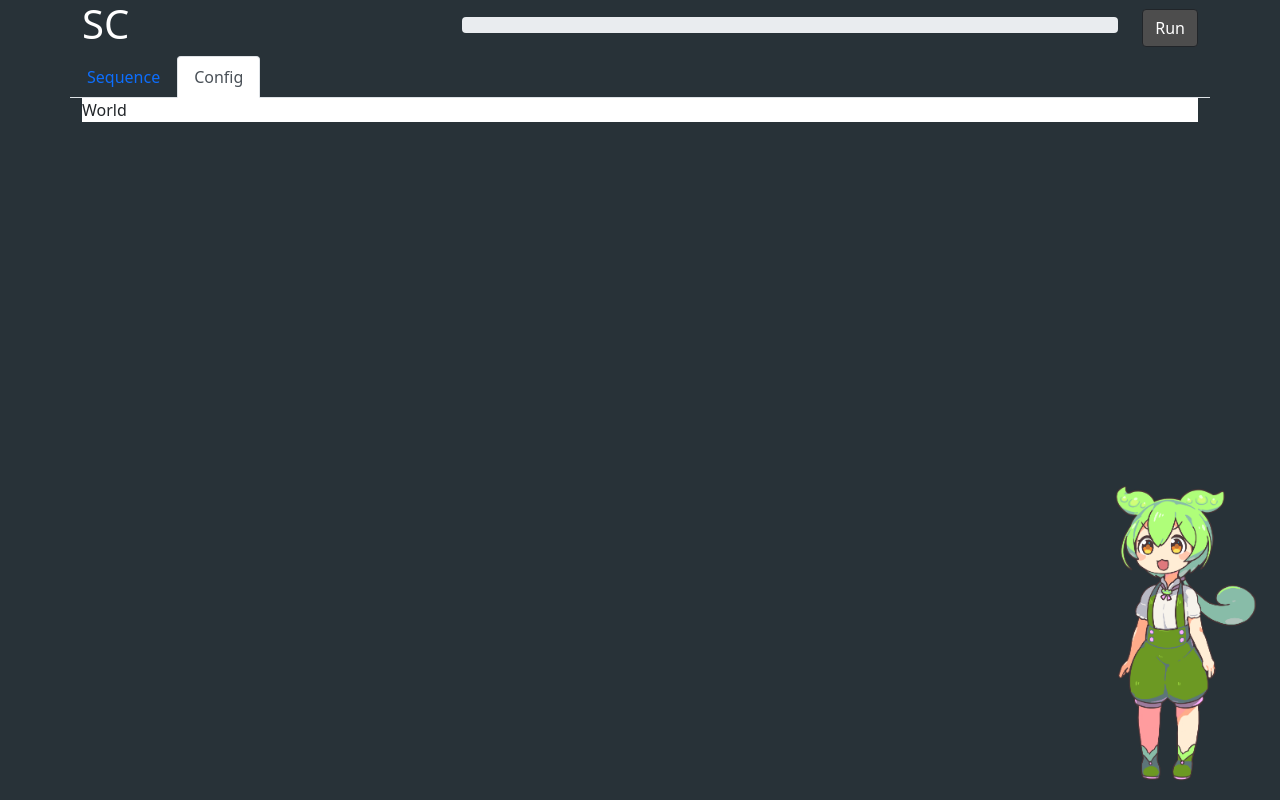
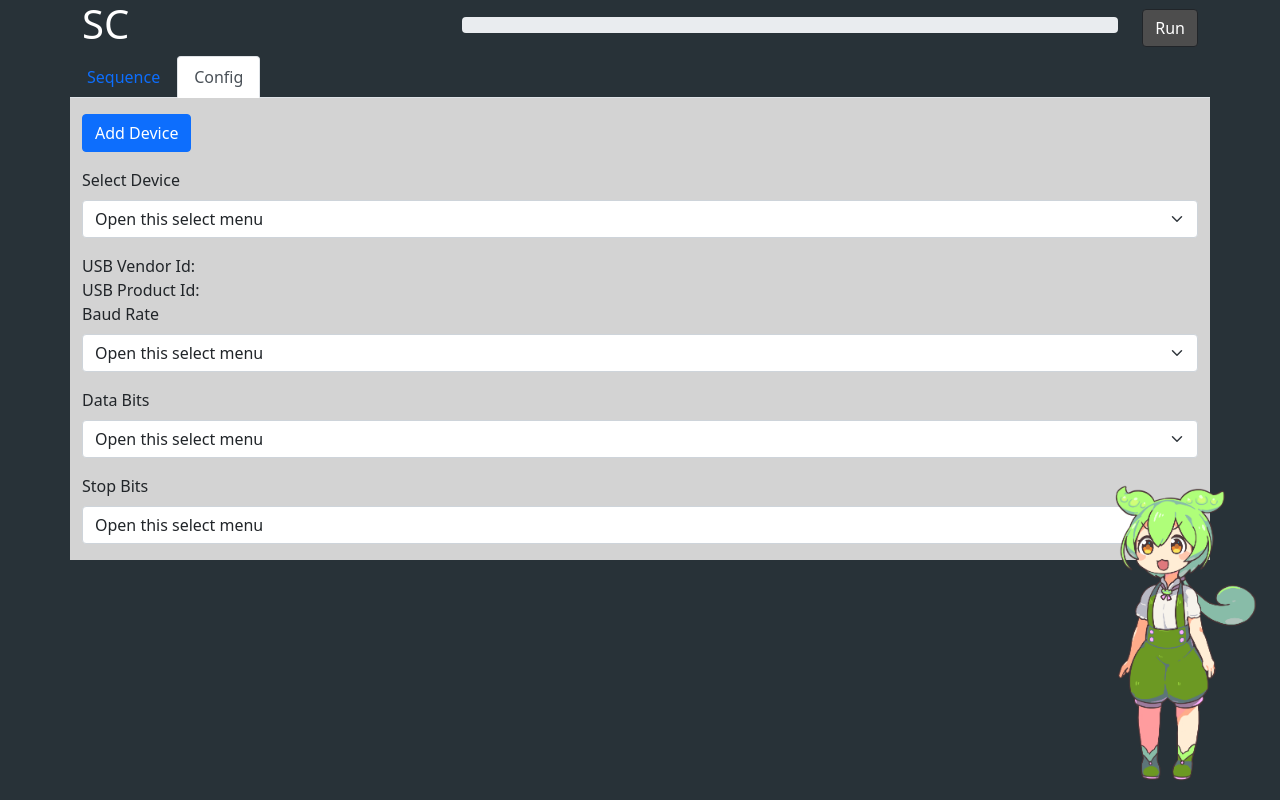
Before and after one commit to kyuvie/SerialWriter, a Next.js app: page / in a window 1280 px wide. Built offline with nearby package versions, Linux system fonts and the light colour scheme.

Commit message:
add config forms

```diff
--- /dev/null
+++ b/components/ConfigPage.jsx
@@ -0,0 +1,50 @@
+import React from "react";
+import Form from "react-bootstrap/Form"
+import Button from "react-bootstrap/Button"
+
+
+class ConfigPage extends React.Component {
+    constructor(props) {
+        super(props)
+    }
+
+    render() {
+        return (
+            <div className="mt-3">
+                <Button className="mb-3">Add Device</Button>
+                <Form.Group className="mb-3" controlId="exampleForm.ControlInput1">
+                    <Form.Label>Select Device</Form.Label>
+                    <Form.Select className="mb-3" aria-label="Device select">
+                        <option>Open this select menu</option>
+                    </Form.Select>
+                </Form.Group>
+                <div>USB Vendor Id:</div>
+                <div>USB Product Id:</div>
+                <Form.Group className="mb-3" controlId="exampleForm.ControlInput1">
+                    <Form.Label>Baud Rate</Form.Label>
+                    <Form.Select className="mb-3" aria-label="Device select">
+                        <option>Open this select menu</option>
+                    </Form.Select>
+                </Form.Group>
+                <Form.Group className="mb-3" controlId="exampleForm.ControlInput1">
+                    <Form.Label>Data Bits</Form.Label>
+                    <Form.Select className="mb-3" aria-label="Device select">
+                        <option>Open this select menu</option>
+                        <option value="3">Three</option>
+                    </Form.Select>
+                </Form.Group>
+                <Form.Group className="mb-3" controlId="exampleForm.ControlInput1">
+                    <Form.Label>Stop Bits</Form.Label>
+                    <Form.Select className="mb-3" aria-label="Device select">
+                        <option>Open this select menu</option>
+                        <option value="3">Three</option>
+                    </Form.Select>
+                </Form.Group>
+
+            </div>
+        )
+
+    }
+}
+
+export default ConfigPage
--- a/pages/index.js
+++ b/pages/index.js
@@ -8,6 +8,7 @@ import NotificationTextArea from '../components/NotificationTextarea'
 import CommunicationTextarea from '../components/CommunicationTextArea'
 import Tabs from 'react-bootstrap/Tabs'
 import Tab from 'react-bootstrap/Tab'
+import ConfigPage from '../components/ConfigPage'
 
 const sleep = (ms) => new Promise(resolve => {
   setTimeout(() => {
@@ -156,7 +157,7 @@ class Home extends React.Component {
             <div className="row">
               <Tabs defaultActiveKey="profile" id="uncontrolled-tab-example">
                 <Tab eventKey="home" title="Sequence">
-                                   <div className="row">
+                  <div className="row">
                     <div className="col-4" style={{ height: "500px", backgroundColor: "#d3d3d3" }}>
                       <div
                         data-bs-spy="scroll"
@@ -191,8 +192,12 @@ class Home extends React.Component {
                     </div>
                   </div>
                 </Tab>
-                <Tab eventKey="profile" title="Config" style={{ backgroundColor: "white"}}>
-                  <div>World</div>
+                <Tab eventKey="profile" title="Config" style={{ backgroundColor: "white" }}>
+                  <div className="row">
+                    <div className="col-12" style={{ backgroundColor: "#d3d3d3" }}>
+                      <ConfigPage />
+                    </div>
+                  </div>
                 </Tab>
               </Tabs>
             </div>
@@ -215,25 +220,7 @@ class Home extends React.Component {
     */}
       </div>
     )
-
   }
 }
 
 export default Home
-/*function Home() {
-  const [middleCards, setMiddleCards] = useState([])
-  const [style, setStyle] = useState({ 'backgroundColor': 'red' })
-
-  function addToMiddleCards() {
-    setMiddleCards([...middleCards, <MiddleCard style={style} />])
-  }
-
-  const asyncRun = async () => {
-
-    for (const card in middleCards) {
-      card.toGreen()
-    }
-  }
-
-  return ()
-}*/
```
